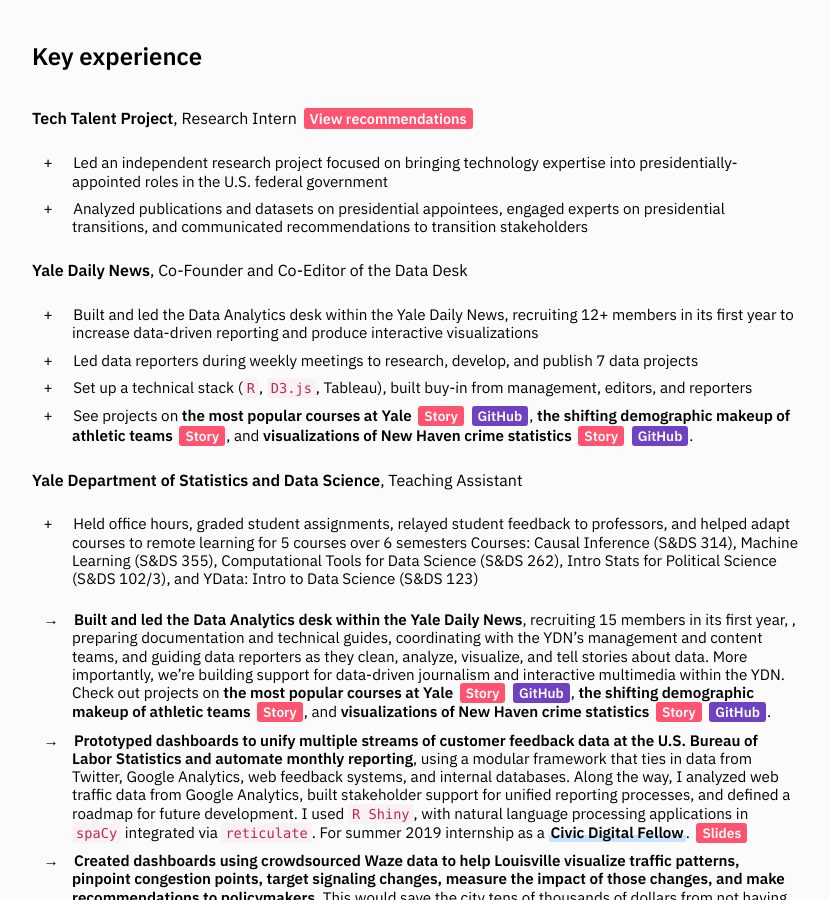
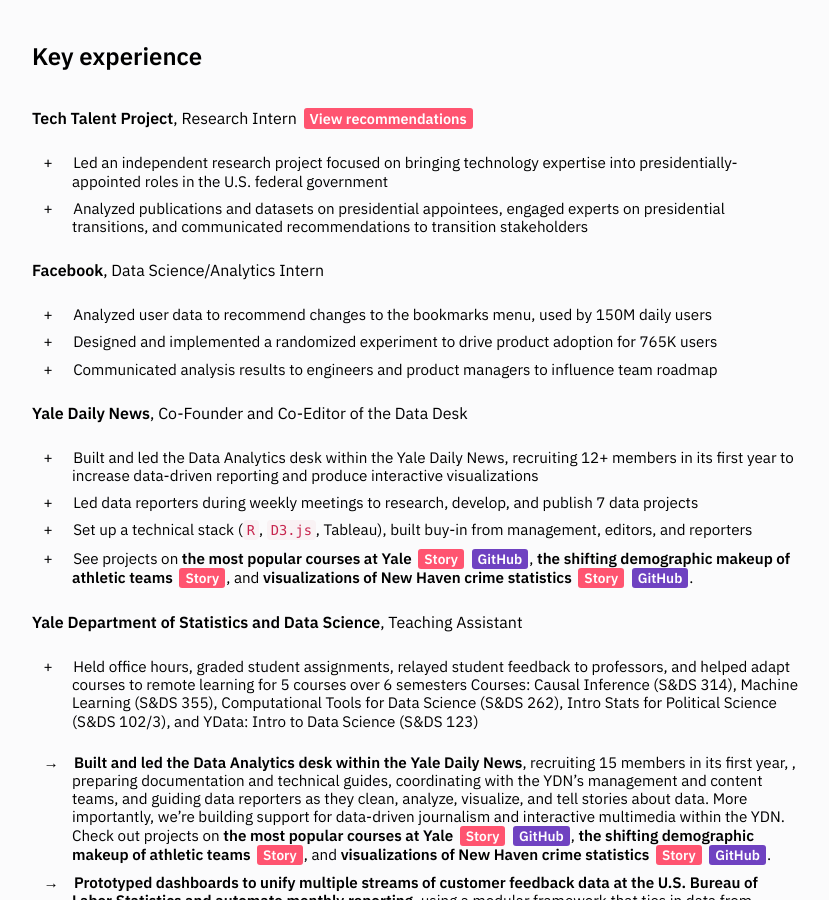
Before and after one commit to iamdanzhao/iamdanzhao.github.io, a Jekyll site: the page built from work/index.md, in a window 1280 px wide and 900 px high, scrolled down 643 px. Shown: the whole window, without its empty margins (224-1053 px from the left). Built offline with Jekyll 4.4.1, drawn with Linux system fonts in a browser that asks for light colours.

Commit message:
add fb job

```diff
--- a/work/index.md
+++ b/work/index.md
@@ -22,6 +22,13 @@
 {:.list-plus}
 - Led an independent research project focused on bringing technology expertise into presidentially-appointed roles in the U.S. federal government
 - Analyzed publications and datasets on presidential appointees, engaged experts on presidential transitions, and communicated recommendations to transition stakeholders
+
+**Facebook**, Data Science/Analytics Intern
+
+{:.list-plus}
+- Analyzed user data to recommend changes to the bookmarks menu, used by 150M daily users
+- Designed and implemented a randomized experiment to drive product adoption for 765K users
+- Communicated analysis results to engineers and product managers to influence team roadmap
 
 **Yale Daily News**, Co-Founder and Co-Editor of the Data Desk
 
```
